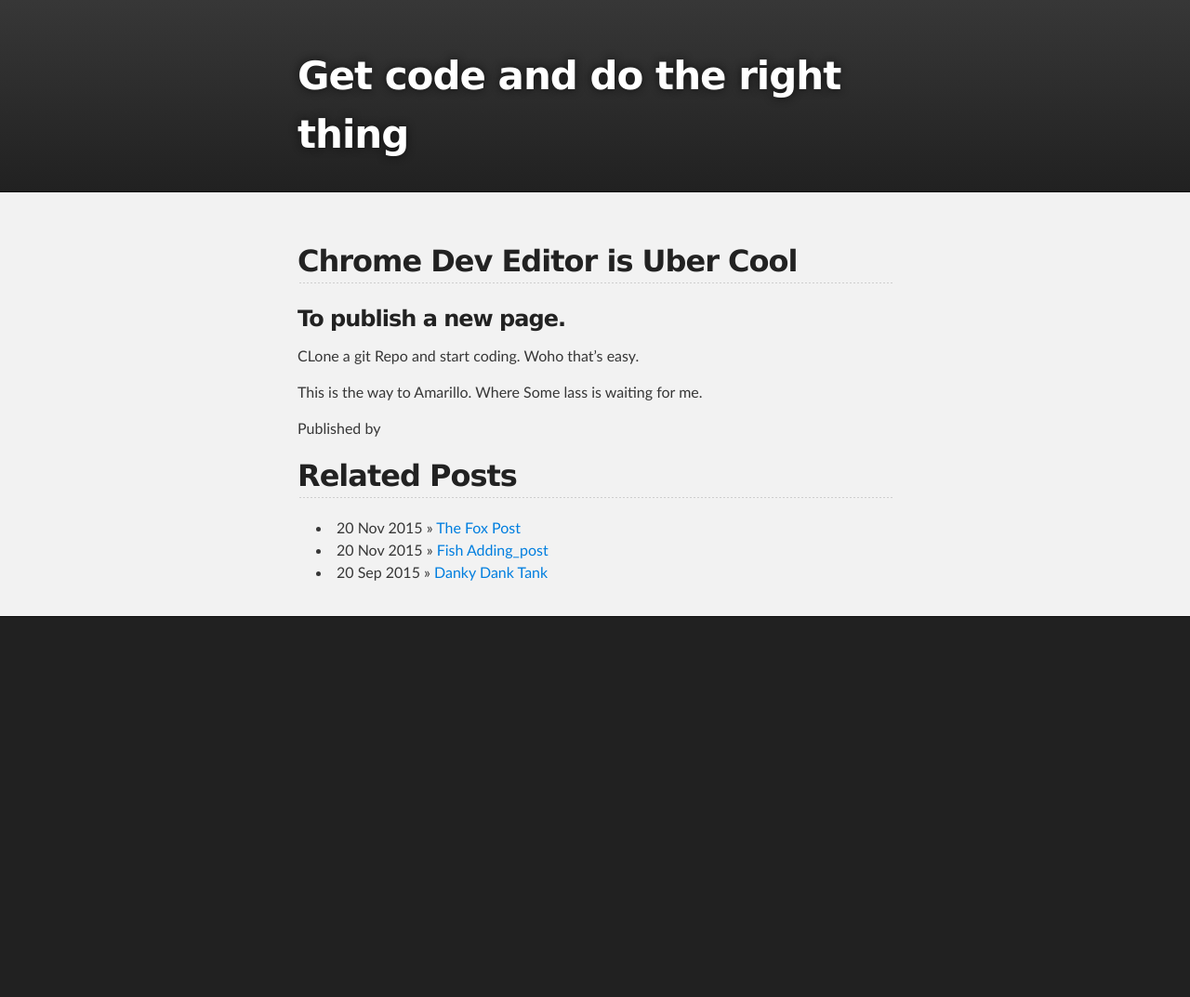
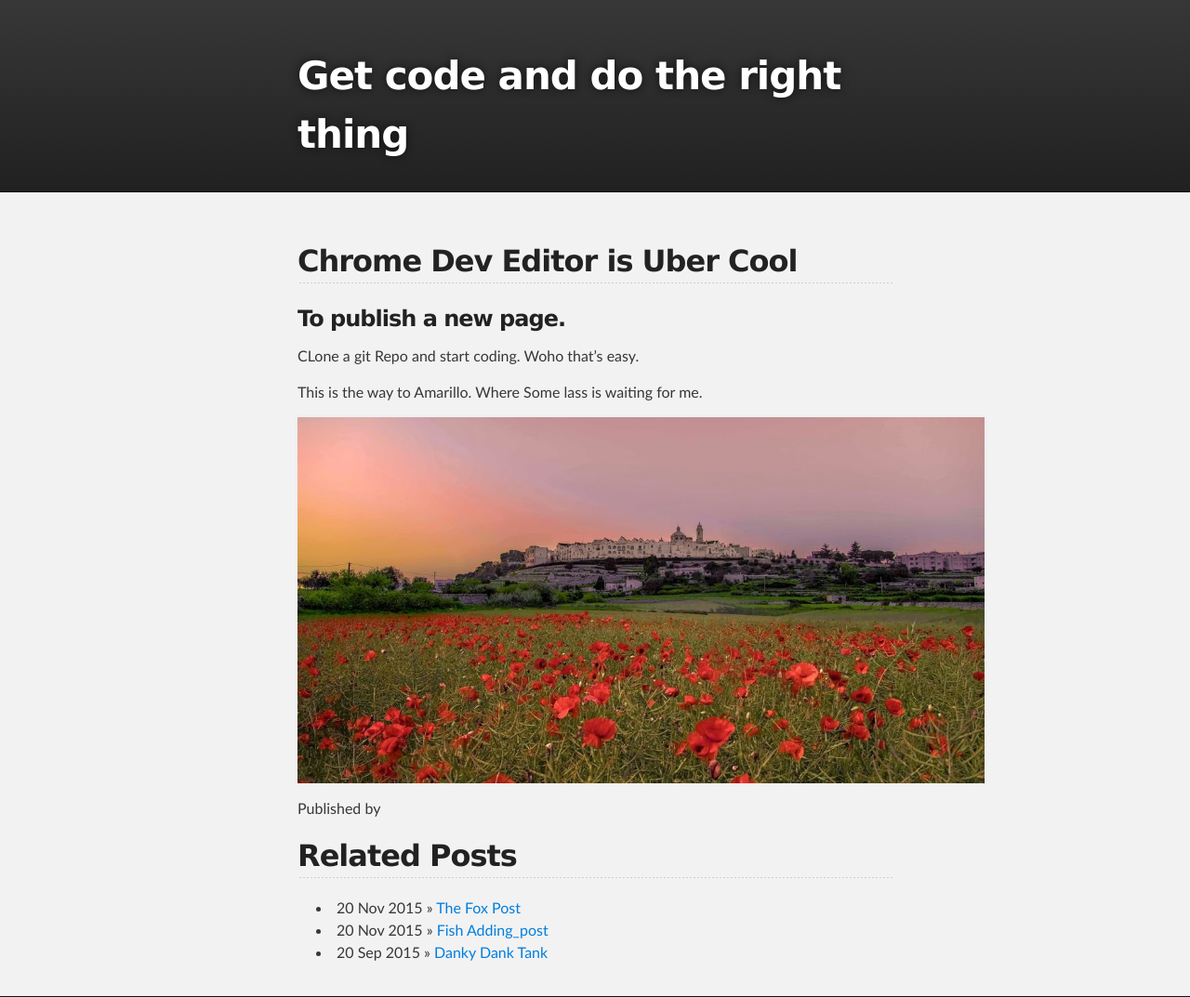
Before and after one commit to dindigit/dindigit.github.io, a Jekyll site: the page built from _posts/2014-06-30-we-love-chrome-dev-editor.md, in a window 1280 px wide. Shown: the whole page at 93% size. Built offline with Jekyll 4.4.1, drawn with Linux system fonts in a browser that asks for light colours; before the commit the page ends 900 px from its top, so only the background shows below that.

Commit message:
Updated '_posts/2014-06-30-we-love-chrome-dev-editor.md' via CloudCannon

```diff
--- a/_posts/2014-06-30-we-love-chrome-dev-editor.md
+++ b/_posts/2014-06-30-we-love-chrome-dev-editor.md
@@ -4,10 +4,12 @@
 published: true
 ---
 
-##Chrome Dev Editor is Uber Cool
+## Chrome Dev Editor is Uber Cool
 
-###To publish a new page.
+### To publish a new page.
 
 CLone a git Repo and start coding. Woho that's easy.
 
 This is the way to Amarillo. Where Some lass is waiting for me.
+
+![](/uploads/versions/italianvillage---x----1072-572x---.jpg)
```
